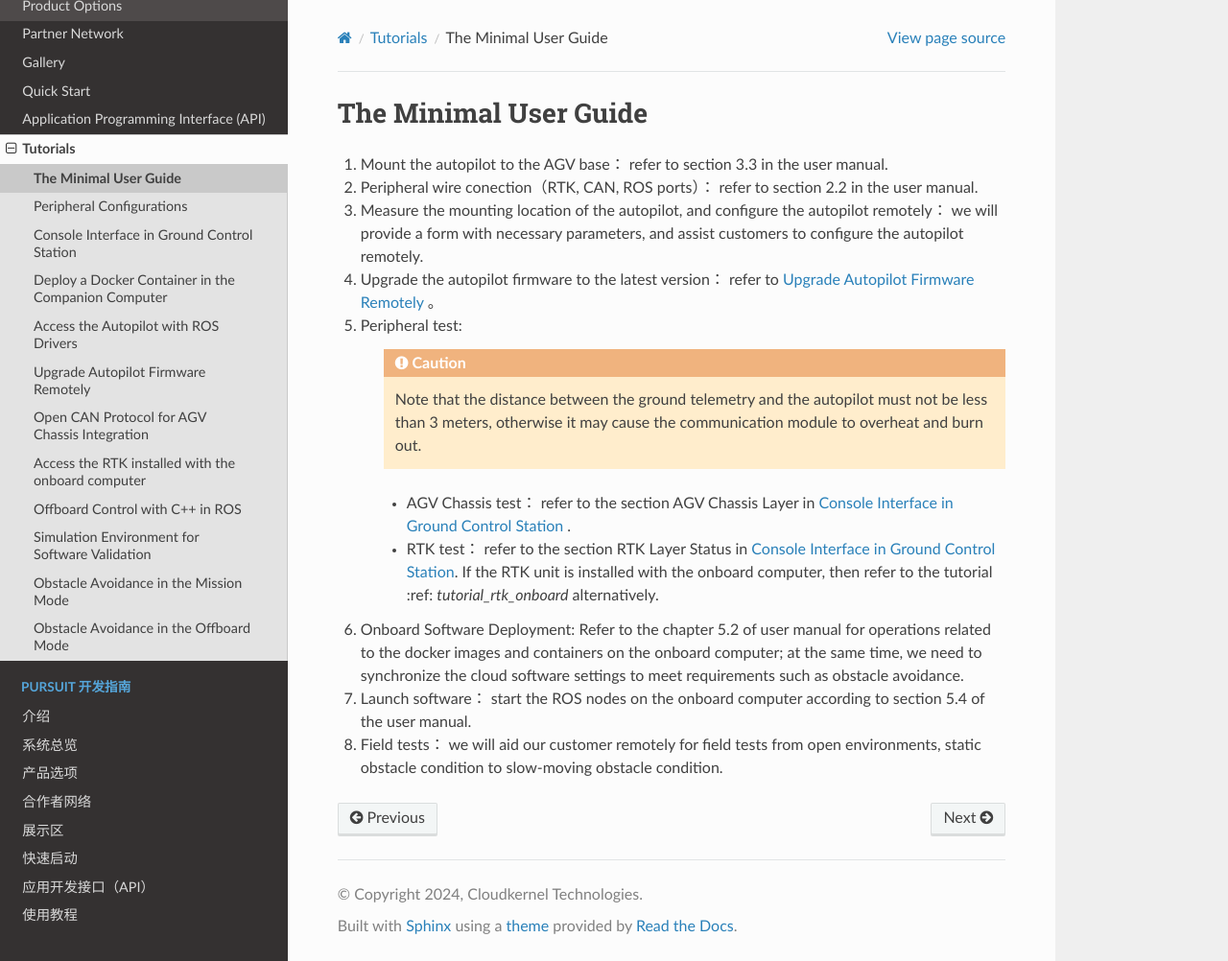
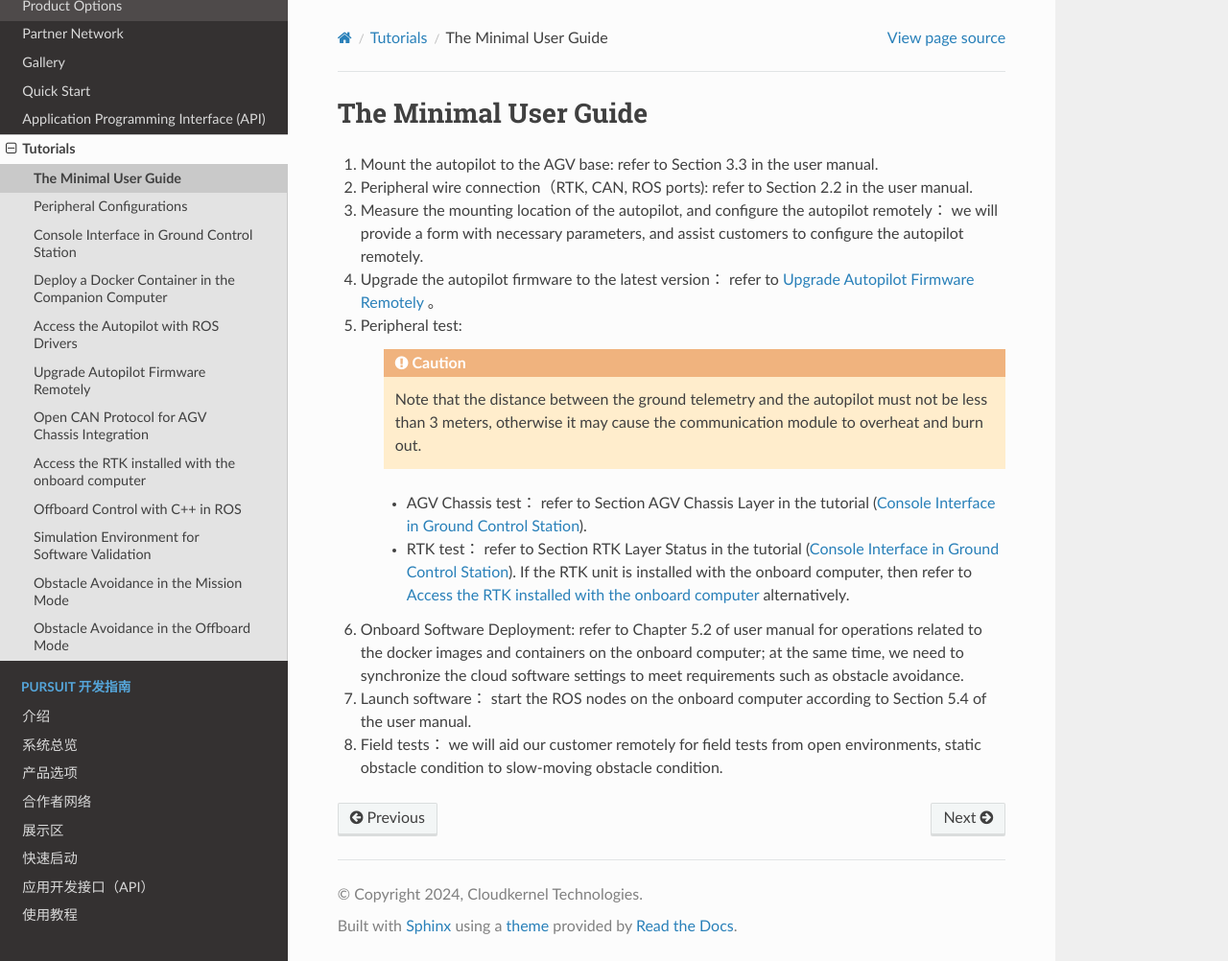
Before and after one commit to cloudkernel-tech/pursuit-guide, a Sphinx documentation site: the page built from docs/tutorials_en/minimal_guide.rst, in a window 1280 px wide and 1002 px high. Shown: the whole window at 96% size. Built offline with Sphinx 7.4.7 and the Read the Docs theme 3.1.0, drawn with Linux system fonts in a browser that asks for light colours; some of the changed lines change nothing that is shown.

Commit message:
minor update

```diff
--- a/docs/tutorials_en/minimal_guide.rst
+++ b/docs/tutorials_en/minimal_guide.rst
@@ -3,9 +3,9 @@
 The Minimal User Guide
 ===========================
 
-#. Mount the autopilot to the AGV base： refer to section 3.3 in the user manual.
+#. Mount the autopilot to the AGV base: refer to Section 3.3 in the user manual.
 
-#. Peripheral wire conection（RTK, CAN, ROS ports）： refer to section 2.2 in the user manual.
+#. Peripheral wire connection（RTK, CAN, ROS ports): refer to Section 2.2 in the user manual.
 
 #. Measure the mounting location of the autopilot, and configure the autopilot remotely： we will provide a form with necessary parameters, and assist customers to configure the autopilot remotely.
 
@@ -17,13 +17,13 @@ The Minimal User Guide
 
         Note that the distance between the ground telemetry and the autopilot must not be less than 3 meters, otherwise it may cause the communication module to overheat and burn out.
 
-    - AGV Chassis test： refer to the section AGV Chassis Layer in :ref:`tutorial_qgc_console` .
+    - AGV Chassis test： refer to Section AGV Chassis Layer in the tutorial (:ref:`tutorial_qgc_console`).
 
-    - RTK test： refer to the section RTK Layer Status in :ref:`tutorial_qgc_console`. If the RTK unit is installed with the onboard computer, then refer to the tutorial :ref: `tutorial_rtk_onboard` alternatively.
+    - RTK test： refer to Section RTK Layer Status in the tutorial (:ref:`tutorial_qgc_console`). If the RTK unit is installed with the onboard computer, then refer to :ref:`tutorial_rtk_onboard` alternatively.
 
 
-#. Onboard Software Deployment: Refer to the chapter 5.2 of user manual for operations related to the docker images and containers on the onboard computer; at the same time, we need to synchronize the cloud software settings to meet requirements such as obstacle avoidance.
+#. Onboard Software Deployment: refer to Chapter 5.2 of user manual for operations related to the docker images and containers on the onboard computer; at the same time, we need to synchronize the cloud software settings to meet requirements such as obstacle avoidance.
 
-#. Launch software： start the ROS nodes on the onboard computer according to section 5.4 of the user manual.
+#. Launch software： start the ROS nodes on the onboard computer according to Section 5.4 of the user manual.
 
 #. Field tests： we will aid our customer remotely for field tests from open environments, static obstacle condition to slow-moving obstacle condition.
--- a/docs/tutorials_zh/minimal_guide_zh.rst
+++ b/docs/tutorials_zh/minimal_guide_zh.rst
@@ -20,7 +20,7 @@
 
     - 无人车底盘测试： 参考 :ref:`tutorial_qgc_console_zh` 中的无人车底盘状态进行测试。
 
-    - RTK状态测试： 参考 :ref:`tutorial_qgc_console_zh` 中的RTK定位状态进行测试。如果RTK连接到机载电脑端通过ROS启动，则需要参考 :ref: `tutorial_rtk_onboard_zh` 进行操作。
+    - RTK状态测试： 参考 :ref:`tutorial_qgc_console_zh` 中的RTK定位状态进行测试。如果RTK连接到机载电脑端通过ROS启动，则需要参考 :ref:`tutorial_rtk_onboard_zh` 进行操作。
 
 
 #. 机载软件部署： 参考用户手册5.2章节进行机载电脑端的docker镜像和容器操作；同时也需要我司技术人员同步云端软件设置，以满足避障等高级性能要求。
```
